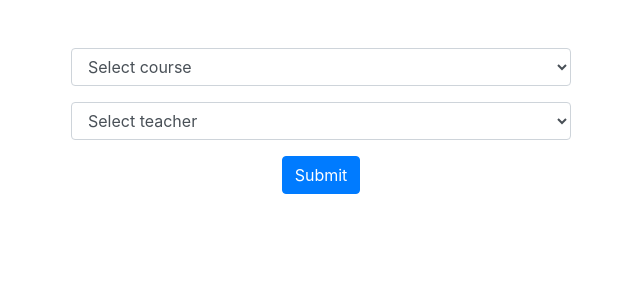
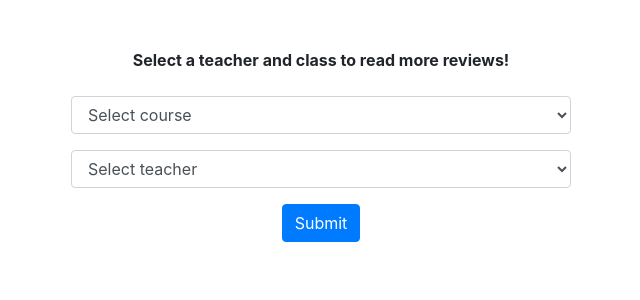
Before and after one commit to nicolavic98/wyguide, a Flask app: page /rank in a window 1280 px wide. Shown: the part 78-378 px from the top of the page, without its empty margins (319-959 px from the left). Run offline with Flask 2, Linux system fonts and the light colour scheme; data comes from the database, SQL or seed files in the repository; parts of the project's set-up code (start-up, migrations or seed data) failed here and were passed over; some libraries are stand-ins or nearby versions.

Commit message:
Update rank.html

```diff
--- a/templates/rank.html
+++ b/templates/rank.html
@@ -7,6 +7,7 @@
 
 {% block main %}
     <center>
+    <strong> Select a teacher and class to read more reviews! </strong> <br> <br>
     <form action="/rank" method="post">
          <div class="form-group">
             <select input style="width: 500px" class="form-control" name="class">
```
